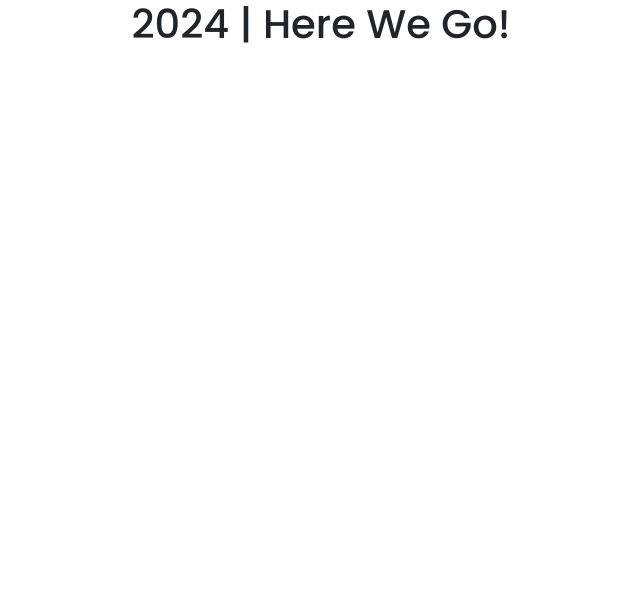
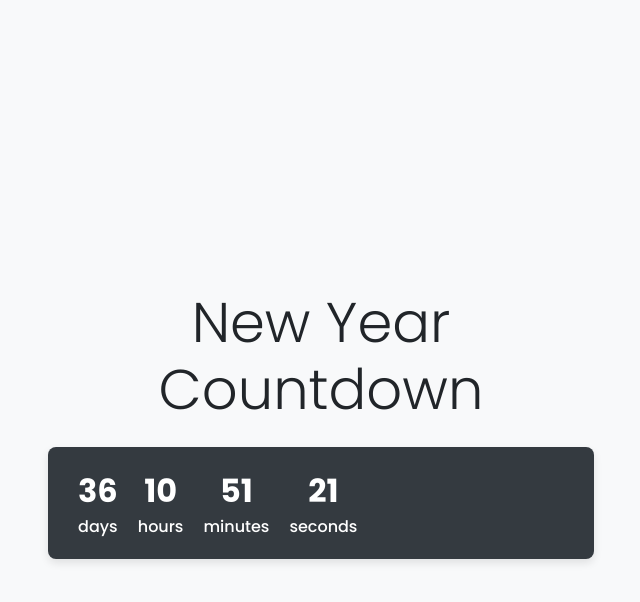
Before and after one commit to ahmadaimandev/Countdown, a plain HTML site: page index.html in a window 1280 px wide. Shown: the whole page, without its empty margins (319-959 px from the left). Drawn offline with nearby package versions, Linux system fonts and the light colour scheme.

Commit message:
start to add element

```diff
--- a/assets/css/style.css
+++ b/assets/css/style.css
@@ -1,14 +1,42 @@
 * {
     font-family: 'Poppins', sans-serif;
 }
-
 body {
+    background-color: #f8f9fa;
+    display: flex;
+    align-items: center;
+    justify-content: center;
+    height: 100vh;
     margin: 0;
-    padding: 0;
-    display: flex;
 }
 
-p.h1 {
+.container {
     text-align: center;
-    font-weight: 400;
 }
+
+.countdown {
+    display: flex;
+    align-items: center;
+    background-color: #343a40;
+    color: #ffffff;
+    padding: 20px;
+    border-radius: 8px;
+    box-shadow: 0 4px 8px rgba(0, 0, 0, 0.1);
+}
+
+.countdown-item {
+    text-align: center;
+    margin: 0 10px; /* Add margin between countdown items */
+}
+
+.countdown-item span {
+    font-size: 2em;
+    font-weight: bold;
+    display: block;
+}
+/* Add responsive styles for smaller screens */
+@media (max-width: 576px) {
+    .countdown {
+        flex-direction: column;
+    }
+}
--- a/assets/js/main.js
+++ b/assets/js/main.js
@@ -0,0 +1,34 @@
+// script.js
+
+document.addEventListener("DOMContentLoaded", function () {
+    // Set the date we're counting down to (New Year's Day)
+    const countDownDate = new Date("January 1, 2024 00:00:00").getTime();
+
+    // Update the countdown every 1 second
+    const x = setInterval(function () {
+        // Get the current date and time
+        const now = new Date().getTime();
+
+        // Calculate the remaining time
+        const distance = countDownDate - now;
+
+        // Calculate days, hours, minutes, and seconds
+        const days = Math.floor(distance / (1000 * 60 * 60 * 24));
+        const hours = Math.floor((distance % (1000 * 60 * 60 * 24)) / (1000 * 60 * 60));
+        const minutes = Math.floor((distance % (1000 * 60 * 60)) / (1000 * 60));
+        const seconds = Math.floor((distance % (1000 * 60)) / 1000);
+
+        // Display the countdown in the element with id "countdown"
+        document.getElementById("countdown").innerHTML =
+            "<div class='countdown-item'><span>" + days + "</span> days</div>" +
+            "<div class='countdown-item'><span>" + hours + "</span> hours</div>" +
+            "<div class='countdown-item'><span>" + minutes + "</span> minutes</div>" +
+            "<div class='countdown-item'><span>" + seconds + "</span> seconds</div>";
+
+        // If the countdown is over, display a message
+        if (distance < 0) {
+            clearInterval(x);
+            document.getElementById("countdown").innerHTML = "Happy New Year!";
+        }
+    }, 1000);
+});
--- a/index.html
+++ b/index.html
@@ -12,8 +12,14 @@
     <title>2024 | ❤ | Happy New Year</title>
 </head>
 <body>
-    <div class="container-fluid">
-        <p class="h1">2024 | Here We Go!</p>
+
+    <div class="container mt-5">
+        <div class="row justify-content-center">
+            <div class="col-md-6 text-center">
+                <h1 class="display-4 mb-4">New Year Countdown</h1>
+                <div id="countdown" class="countdown"></div>
+            </div>
+        </div>
     </div>
 
     <!--Bootstrap5 Script-->
```
